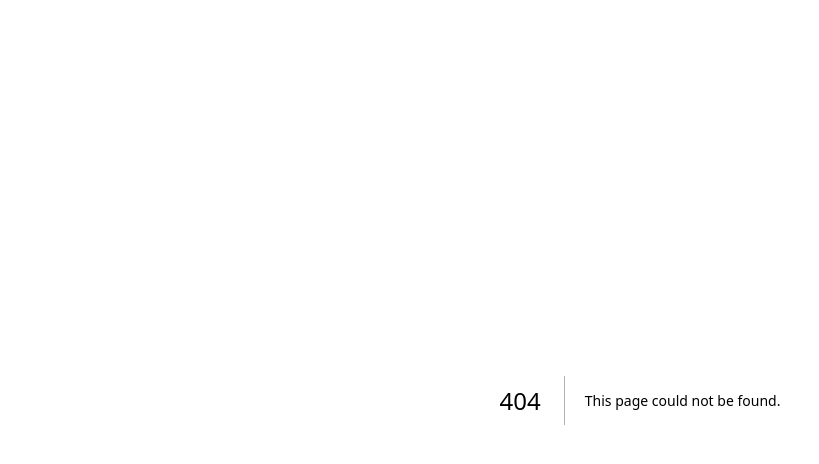
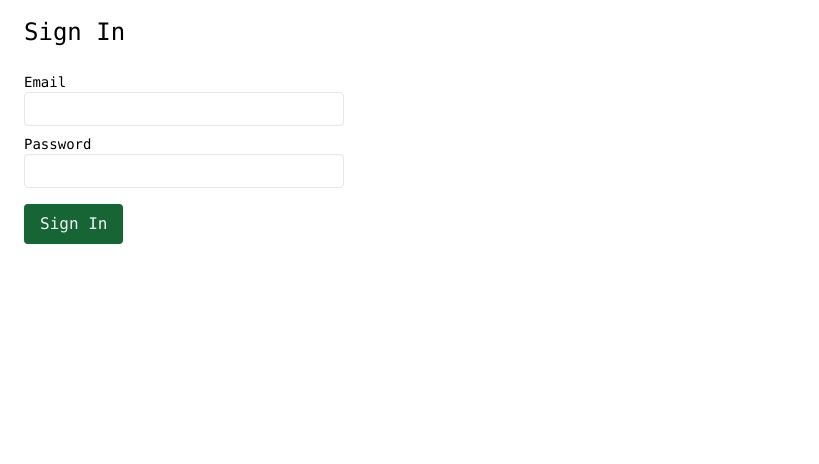
Before and after one commit to Axori/next-shop, a Next.js app: page /sign-in in a window 1280 px wide. Before the commit this address had no page. Shown: the top 464 px of the page, without its empty margins (0-819 px from the left). Built offline with nearby package versions, Linux system fonts and the light colour scheme.

Commit message:
Dodanie detali produktu i logowania

```diff
--- /dev/null
+++ b/components/Button.jsx
@@ -0,0 +1,8 @@
+export const Button = ({children, type, loading}) => {
+  return (
+    <button type={type} disabled={loading}
+            className="bg-green-800 text-gray-100 rounded px-4 py-2 hover:bg-green-700 my-2">
+      {loading ? 'Loading...' : children}
+    </button>
+  );
+};
--- /dev/null
+++ b/components/Field.jsx
@@ -0,0 +1,8 @@
+export const Field = ({label, children}) => {
+  return (
+    <label className="block my-2">
+      <span className="block text-sm text-grey-600">{label}</span>
+      {children}
+    </label>
+  );
+};
--- /dev/null
+++ b/components/Input.jsx
@@ -0,0 +1,5 @@
+export const Input = ({type, value, onChange, required}) => {
+  return (
+    <input type={type} value={value} onChange={onChange} required={required} className="border px-3 py-1 rounded w-80"/>
+  );
+};
--- /dev/null
+++ b/components/Page.jsx
@@ -0,0 +1,18 @@
+import Head from "next/head";
+import Title from "@/components/Title";
+
+const Page = ({title, children}) => {
+  return (
+    <>
+      <Head>
+        <title>{title} - Next Shop</title>
+      </Head>
+      <main className="py-4 px-6">
+        <Title>{title}</Title>
+        {children}
+      </main>
+    </>
+  )
+}
+
+export default Page
--- a/lib/api.js
+++ b/lib/api.js
@@ -9,8 +9,8 @@ export class ApiError extends Error {
   }
 }
 
-export async function fetcher(url) {
-  const response = await fetch(url);
+export async function fetcher(url, options) {
+  const response = await fetch(url, options);
 
   if (!response.ok) {
     throw new ApiError(url, response.status)
--- a/pages/index.js
+++ b/pages/index.js
@@ -1,7 +1,6 @@
-import Head from 'next/head'
-import Title from "@/components/Title";
 import {getProducts} from "@/lib/products";
 import ProductCard from "@/components/ProductCard";
+import Page from "@/components/Page";
 
 // This function it gets called during building the application
 export async function getStaticProps() {
@@ -16,12 +15,7 @@ export async function getStaticProps() {
 
 export default function Home({products}) {
   return (
-    <>
-      <Head>
-        <title>Next Shop</title>
-      </Head>
-      <main className="p-2">
-        <Title>Next Shop</Title>
+    <Page title="Indoor Plants">
       <ul className="grid lg:grid-cols-3 gap-4 md:grid-cols-2 grid-cols-1">
         {products.map((product) => (
           <li key={product.id}>
@@ -29,7 +23,6 @@ export default function Home({products}) {
           </li>
         ))}
       </ul>
-      </main>
-    </>
+    </Page>
   )
 }
--- a/pages/products/[id].js
+++ b/pages/products/[id].jsx
@@ -1,8 +1,7 @@
-import Head from "next/head";
 import Image from "next/image";
-import Title from "@/components/Title";
 import {getProduct, getProducts} from "@/lib/products";
 import {ApiError} from "@/lib/api";
+import Page from "@/components/Page";
 
 export async function getStaticPaths() {
   const products = await getProducts()
@@ -33,23 +32,17 @@ export async function getStaticProps({params}) {
 }
 
 const Product = ({product}) => {
-  return (<>
-    <Head>
-      <title>Next Shop</title>
-    </Head>
-    <main className="py-4 px-6">
-      <Title>{product.title}</Title>
-
+  return (
+    <Page title={product.title}>
       <div className="flex flex-col lg:flex-row ">
-
         <div><Image src={product.image} alt={product.title} width={640} height={480}/></div>
         <div className="flex-1 lg:ml-4">
           <p className="text-sm">{product.description}</p>
           <p className="text-lg font-bold mt-2">{product.price}</p>
         </div>
       </div>
-    </main>
-  </>);
+
+    </Page>)
 };
 
 export default Product;
--- /dev/null
+++ b/pages/sign-in.jsx
@@ -0,0 +1,50 @@
+import Page from "@/components/Page";
+import {Input} from "@/components/Input";
+import {Field} from "@/components/Field";
+import {Button} from "@/components/Button";
+import {useState} from "react";
+import {fetcher} from "@/lib/api";
+
+const SignIn = () => {
+  const [email, setEmail] = useState('');
+  const [password, setPassword] = useState('');
+  const [status, setStatus] = useState({error: false, loading: false});
+
+  const handleOnSubmit = async event => {
+    event.preventDefault();
+    setStatus({error: false, loading: true});
+
+    try {
+      const response = await fetcher('http://localhost:1337/auth/local', {
+        method: 'POST',
+        headers: {'Content-Type': 'application/json'},
+        body: JSON.stringify({identifier: email, password})
+      })
+      setStatus({error: false, loading: false});
+      console.log(response)
+    } catch (e) {
+      setStatus({error: true, loading: false});
+    }
+  };
+
+  return (
+    <Page title="Sign In">
+      <form onSubmit={handleOnSubmit}>
+        <Field label="Email">
+          <Input type="email" required value={email} onChange={e => setEmail(e.target.value)}/>
+        </Field>
+
+        <Field label="Password">
+          <Input type="password" required value={password} onChange={e => setPassword(e.target.value)}/>
+        </Field>
+
+        {status.error && <p className="text-red-500">Invalid credentials</p>}
+        <Button type="submit" loading={status.loading}>
+          Sign In
+        </Button>
+      </form>
+    </Page>
+  )
+}
+
+export default SignIn
```
Also changed, not shown: lib/auth.js (added). Lines whose indentation alone changed are shown as unchanged.
